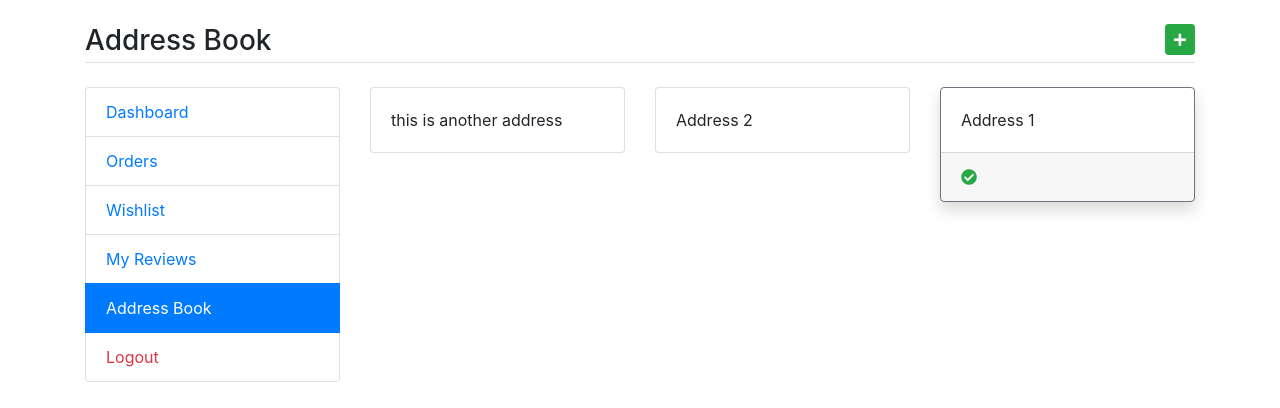
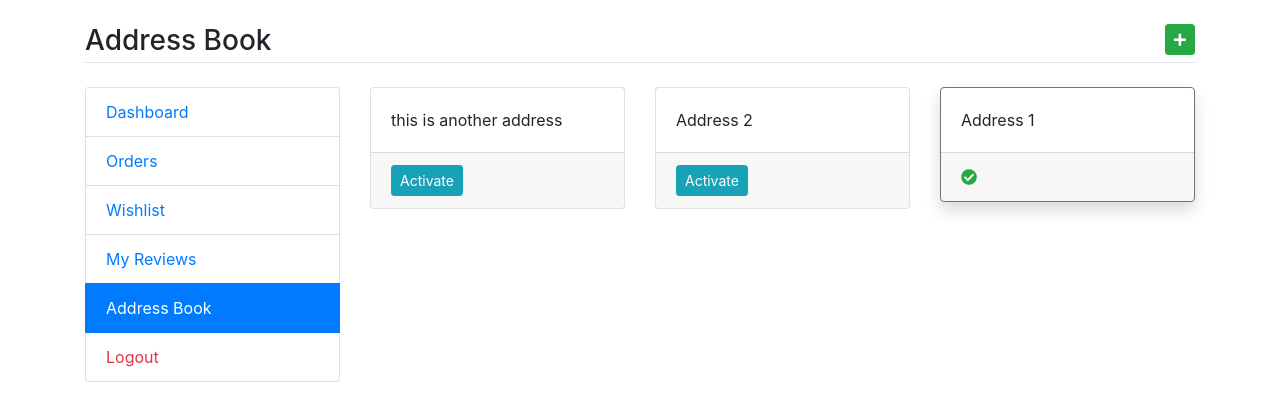
Before and after one commit to codeartisanlab/ecommerce-website-in-django-3-and-bootstrap-4, a Django app: page /my-addressbook in a window 1280 px wide. Shown: the part 56-464 px from the top of the page. Run offline with Django 3.2, Linux system fonts and the light colour scheme; a user stored in the database is signed in; data comes from the database, SQL or seed files in the repository; both versions use the stored data as it was after the commit; parts of the project's set-up code (start-up, migrations or seed data) failed here and were passed over; some libraries are stand-ins or nearby versions.

Commit message:
part-37-activate-selected-address-with-jquery-ajax

```diff
--- a/main/static/custom.js
+++ b/main/static/custom.js
@@ -170,6 +170,33 @@ $(document).ready(function(){
 	});
 	// End
 
+	// Activate selected address
+	$(document).on('click','.activate-address',function(){
+		var _aId=$(this).attr('data-address');
+		var _vm=$(this);
+		// Ajax
+		$.ajax({
+			url:'/activate-address',
+			data:{
+				'id':_aId,
+			},
+			dataType:'json',
+			success:function(res){
+				if(res.bool==true){
+					$(".address").removeClass('shadow border-secondary');
+					$(".address"+_aId).addClass('shadow border-secondary');
+
+					$(".check").hide();
+					$(".actbtn").show();
+
+					$(".check"+_aId).show();
+					$(".btn"+_aId).hide();
+				}
+			}
+		});
+		// End
+	});
+
 });
 // End Document.Ready
 
--- a/main/templates/user/addressbook.html
+++ b/main/templates/user/addressbook.html
@@ -12,11 +12,17 @@
 			<div class="row">
 				{% for add in addbook %}
 				<div class="col-md-4">
-					<div class="card {% if add.status %}border-secondary shadow{% endif %}">
+					<div class="card {% if add.status %}border-secondary shadow{% endif %} address{{add.id}} address">
 						<div class="card-body">{{add.address}}</div>
 						{% if add.status %}
 						<div class="card-footer">
-							<i class="fa fa-check-circle text-success"></i>
+							<i class="fa fa-check-circle text-success check{{add.id}} check"></i>
+							<button style="display:none;" data-address="{{add.id}}" class="btn btn-sm btn-info activate-address btn{{add.id}} actbtn">Activate</button>
+						</div>
+						{% else %}
+						<div class="card-footer footer{{add.id}}">
+							<i style="display:none;" class="fa fa-check-circle text-success check{{add.id}} check"></i>
+							<button data-address="{{add.id}}" class="btn btn-sm btn-info activate-address btn{{add.id}} actbtn">Activate</button>
 						</div>
 						{% endif %}
 					</div>
--- a/main/urls.py
+++ b/main/urls.py
@@ -39,6 +39,7 @@ urlpatterns=[
     # My AddressBook
     path('my-addressbook',views.my_addressbook, name='my-addressbook'),
     path('add-address',views.save_address, name='add-address'),
+    path('activate-address',views.activate_address, name='activate-address'),
 ]
 
 if settings.DEBUG:
--- a/main/views.py
+++ b/main/views.py
@@ -337,3 +337,10 @@ def save_address(request):
 			msg='Data has been saved'
 	form=AddressBookForm
 	return render(request, 'user/add-address.html',{'form':form,'msg':msg})
+
+# Activate address
+def activate_address(request):
+	a_id=str(request.GET['id'])
+	UserAddressBook.objects.update(status=False)
+	UserAddressBook.objects.filter(id=a_id).update(status=True)
+	return JsonResponse({'bool':True})
```
Also changed, not shown: db.sqlite3.
